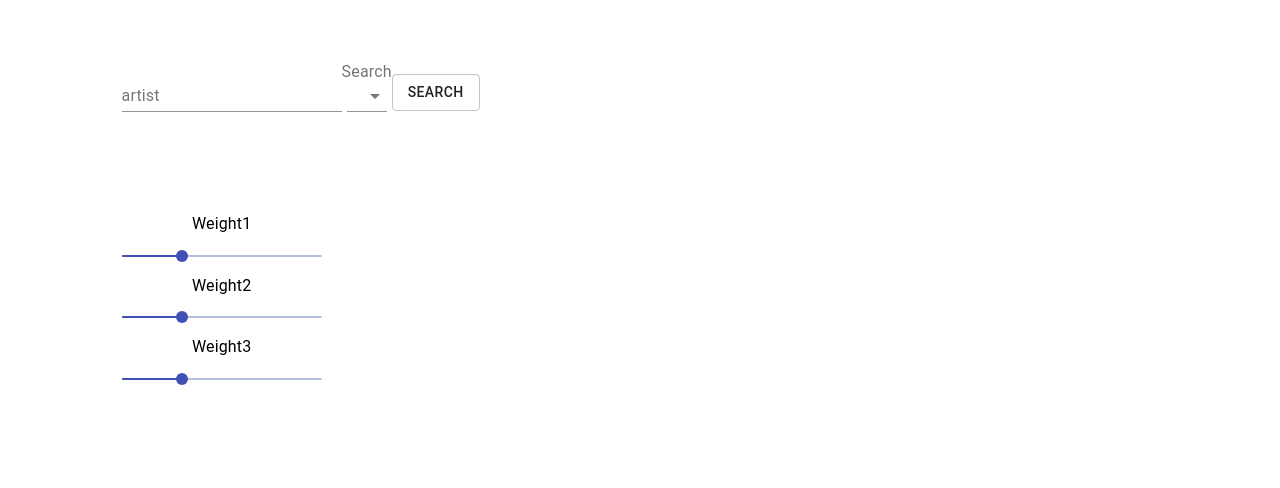
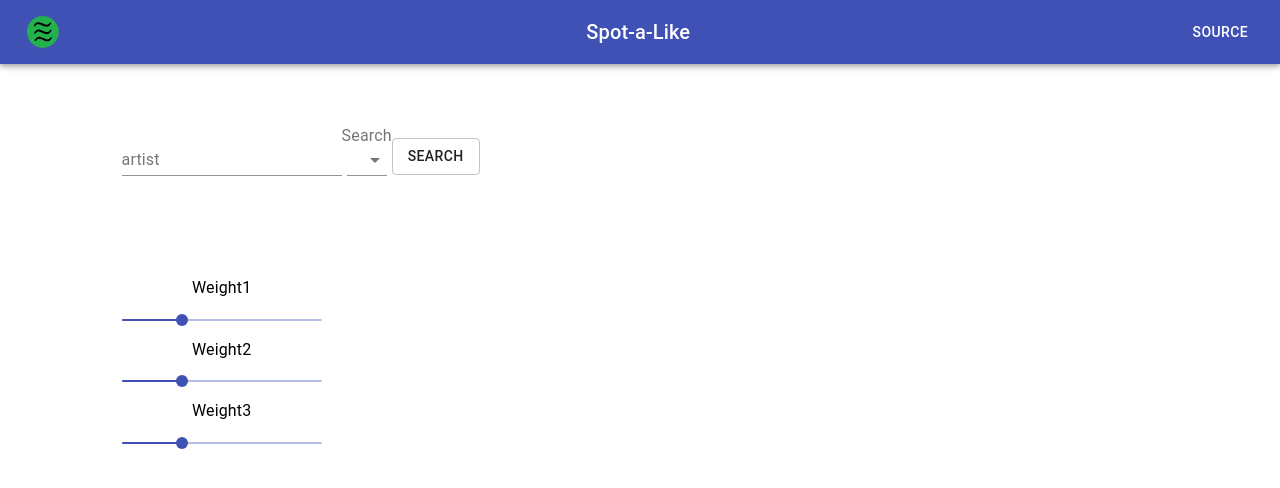
Before and after one commit to yoonpatrick3/Spot-a-vibe, a React (Create React App) app in the folder src/frontend/: page / in a window 1280 px wide. Shown: the top 488 px of the page. Built offline with nearby package versions, Linux system fonts and the light colour scheme.

Commit message:
added header

```diff
--- a/src/frontend/package.json
+++ b/src/frontend/package.json
@@ -4,6 +4,7 @@
   "private": true,
   "dependencies": {
     "@material-ui/core": "^4.11.3",
+    "@material-ui/icons": "^4.11.2",
     "@testing-library/jest-dom": "^5.11.9",
     "@testing-library/react": "^11.2.5",
     "@testing-library/user-event": "^12.7.1",
--- a/src/frontend/src/App.js
+++ b/src/frontend/src/App.js
@@ -1,14 +1,15 @@
 import './App.css';
 import React, { useState } from 'react';
 import Search from './components/search';
-import SongCard from './components/card';
 import CardHolder from './components/CardHolder';
+import Header from './components/header'
 
 function App() {
   const [cards, updateCards] = useState([]);
 
   return (
     <div className="App">
+      <Header></Header>
       <Search className="search" updateFunc={updateCards}></Search>
       <CardHolder cards={cards}></CardHolder>
     </div>
--- a/src/frontend/src/components/header.js
+++ b/src/frontend/src/components/header.js
@@ -5,29 +5,38 @@
 import Typography from '@material-ui/core/Typography';
 import Button from '@material-ui/core/Button';
 import IconButton from '@material-ui/core/IconButton';
-import MenuIcon from '@material-ui/icons/Menu';
+import Avatar from '@material-ui/core/Avatar';
+import Logo from '../resources/spot_a_like.png'
 
 
 const useStyles = makeStyles((theme) => ({
-
+    root: {
+        flexGrow: 1,
+    },
+    menuButton: {
+        marginRight: theme.spacing(2),
+    },
+    title: {
+        flexGrow: 1,
+    },
 }));
 
-const header = (props) => {
+export default function ButtonAppBar(props) {
     const classes = useStyles();
 
     return (
-        <AppBar position="static">
+        <div className={classes.root}>
+            <AppBar position="sticky">
                 <Toolbar>
                     <IconButton edge="start" className={classes.menuButton} color="inherit" aria-label="menu">
-                    <MenuIcon />
+                        <Avatar alt="Spot-a-like logo" src={Logo} />
                     </IconButton>
                     <Typography variant="h6" className={classes.title}>
-                    News
+                        Spot-a-Like
           </Typography>
-                <Button color="inherit">Login</Button>
+                    <Button color="inherit" href="https://github.com/yanDavid21/SQLiteDiff-Web-App" target="_blank">Source</Button>
                 </Toolbar>
             </AppBar>
+        </div>
     );
 }
-
-export default header;
```
Also changed, not shown: src/frontend/src/resources/spot_a_like.png (added), 1 other file (tests, documents, lock files or other folders). Lines whose indentation alone changed are shown as unchanged.
